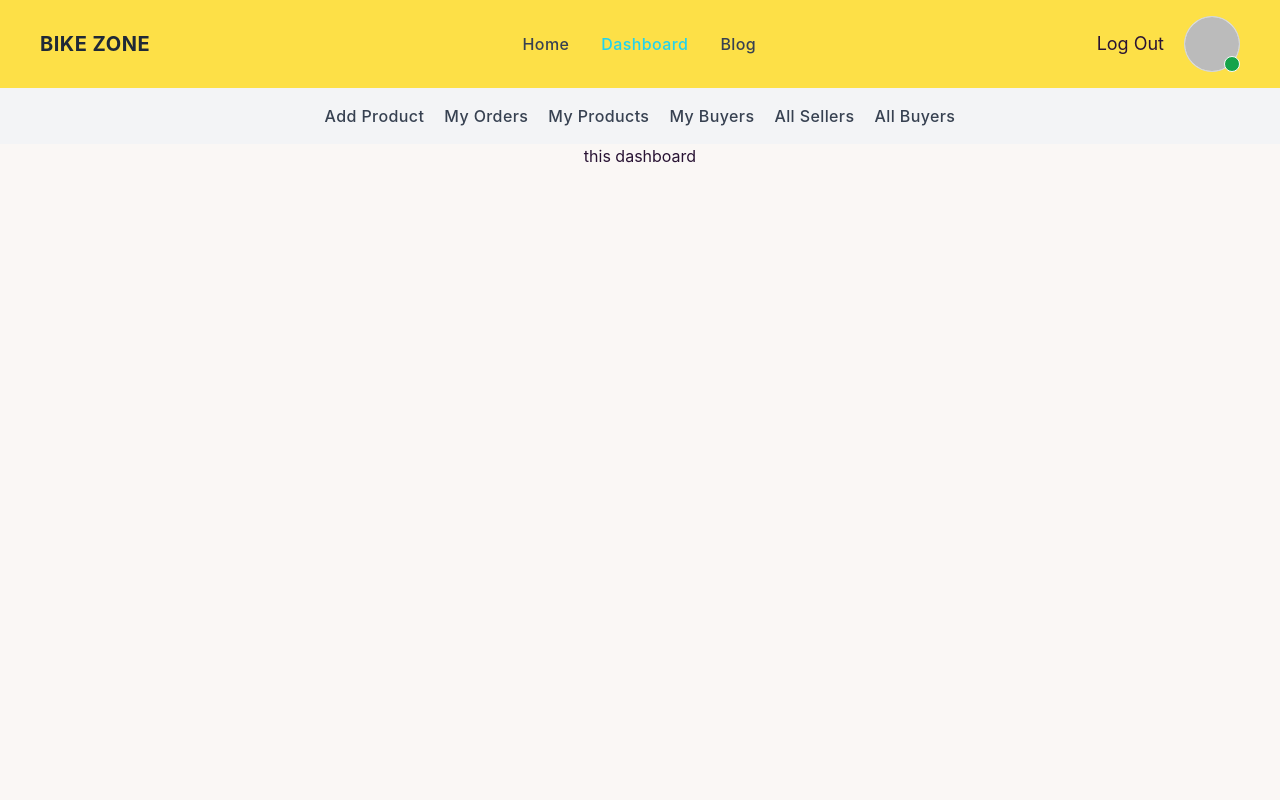
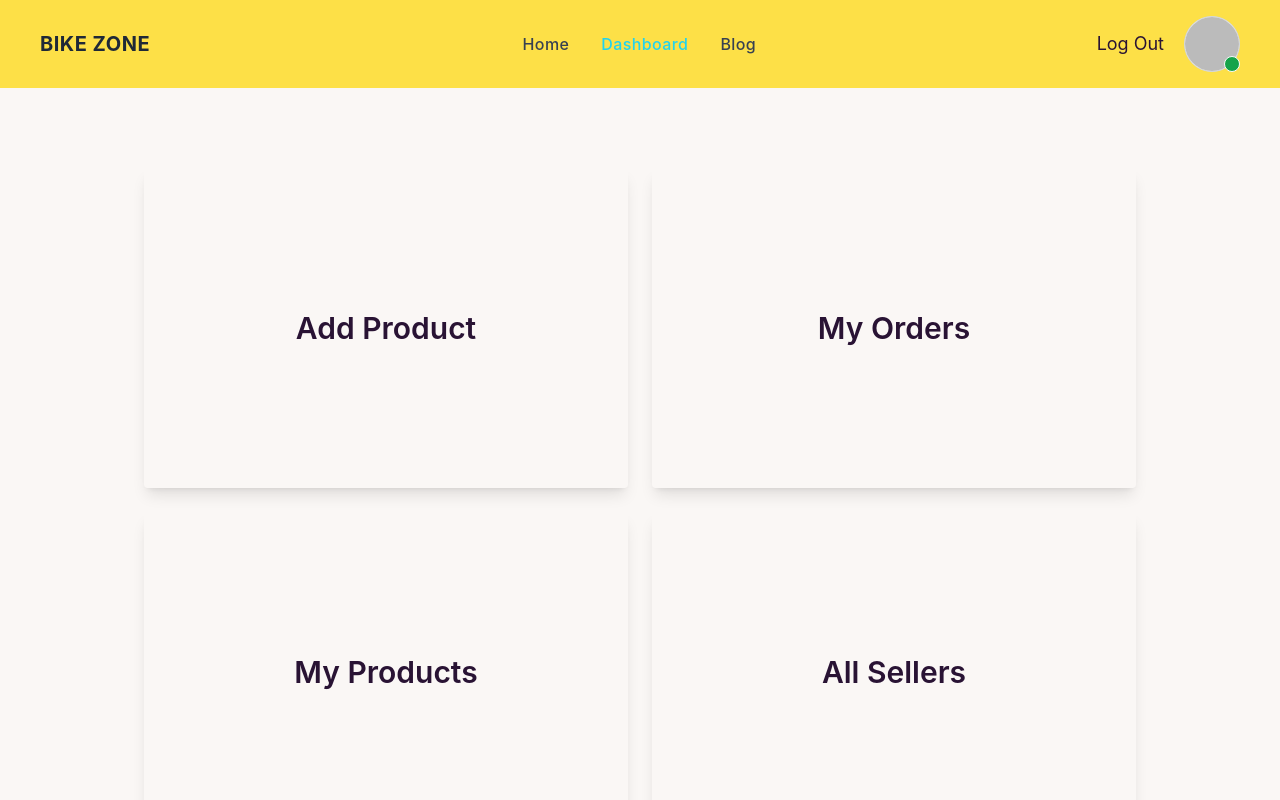
Before and after one commit to Mubashir-Kabir/BikeZone-Client-side, a React (Create React App) app: page /dashboard in a window 1280 px wide. Shown: the top 800 px of the page. Built offline with nearby package versions, Linux system fonts and the light colour scheme; no server answers; sample sign-in values are in the browser's storage.

Commit message:
dashboard pages with dashboard navigation

```diff
--- /dev/null
+++ b/src/components/DashboardCard.js
@@ -0,0 +1,18 @@
+import { Link } from "react-router-dom";
+
+export const DashboardCard = ({ content, to }) => {
+  return (
+    <Link to={to} aria-label="View Item">
+      <div className="relative overflow-hidden transition duration-200 transform rounded shadow-lg hover:-translate-y-2 hover:shadow-2xl">
+        <p className="flex justify-center items-center w-full h-40 md:h-64 xl:h-80">
+          <span className="text-3xl font-semibold">{content}</span>
+        </p>
+        <div className="absolute inset-0 px-6 py-4 transition-opacity duration-200 bg-black bg-opacity-75 opacity-0 hover:opacity-100">
+          {/* <p className=" text-lg font-bold text-gray-100 ">
+            Click to {content}
+          </p> */}
+        </div>
+      </div>
+    </Link>
+  );
+};
--- a/src/components/DashboardNav.js
+++ b/src/components/DashboardNav.js
@@ -43,21 +43,10 @@ const DashboardNav = () => {
                 My Products
               </NavLink>
             </li>
+
             <li className="flex">
               <NavLink
-                to="my-buyers"
-                className={({ isActive }) =>
-                  isActive
-                    ? "font-medium tracking-wide text-cyan-400"
-                    : "font-medium tracking-wide text-gray-700 transition-colors duration-200 hover:text-cyan-400"
-                }
-              >
-                My Buyers
-              </NavLink>
-            </li>
-            <li className="flex">
-              <NavLink
-                to=" all sellers"
+                to="all-sellers"
                 className={({ isActive }) =>
                   isActive
                     ? "font-medium tracking-wide text-cyan-400"
--- a/src/pages/Dashboard.js
+++ b/src/pages/Dashboard.js
@@ -1,9 +1,16 @@
 import React from "react";
+import { DashboardCard } from "../components/DashboardCard";
 
 const Dashboard = () => {
   return (
-    <div>
-      <h1>this dashboard</h1>
+    <div className="lg:mx-36 lg:my-20">
+      <div className="grid gap-6 row-gap-5 mb-8 lg:grid-cols-2 sm:row-gap-6 grid-cols-1">
+        <DashboardCard to="add-product" content="Add Product"></DashboardCard>
+        <DashboardCard to="my-orders" content="My Orders"></DashboardCard>
+        <DashboardCard to="my-products" content="My Products"></DashboardCard>
+        <DashboardCard to="all-sellers" content="All Sellers"></DashboardCard>
+        <DashboardCard to="all-buyers" content="All Buyers"></DashboardCard>
+      </div>
     </div>
   );
 };
--- /dev/null
+++ b/src/pages/dashboard/AllBuyers.js
@@ -0,0 +1,11 @@
+import React from "react";
+
+const AllBuyers = () => {
+  return (
+    <div>
+      <h1>this is all buyers</h1>
+    </div>
+  );
+};
+
+export default AllBuyers;
--- /dev/null
+++ b/src/pages/dashboard/AllSellers.js
@@ -0,0 +1,11 @@
+import React from "react";
+
+const AllSellers = () => {
+  return (
+    <div>
+      <h1>this is all sellers</h1>
+    </div>
+  );
+};
+
+export default AllSellers;
--- /dev/null
+++ b/src/pages/dashboard/MyProducts.js
@@ -0,0 +1,11 @@
+import React from "react";
+
+const MyProducts = () => {
+  return (
+    <div>
+      <h1>this is my products</h1>
+    </div>
+  );
+};
+
+export default MyProducts;
```
Also changed, not shown: src/routes/router.js (+19 -4 lines).
